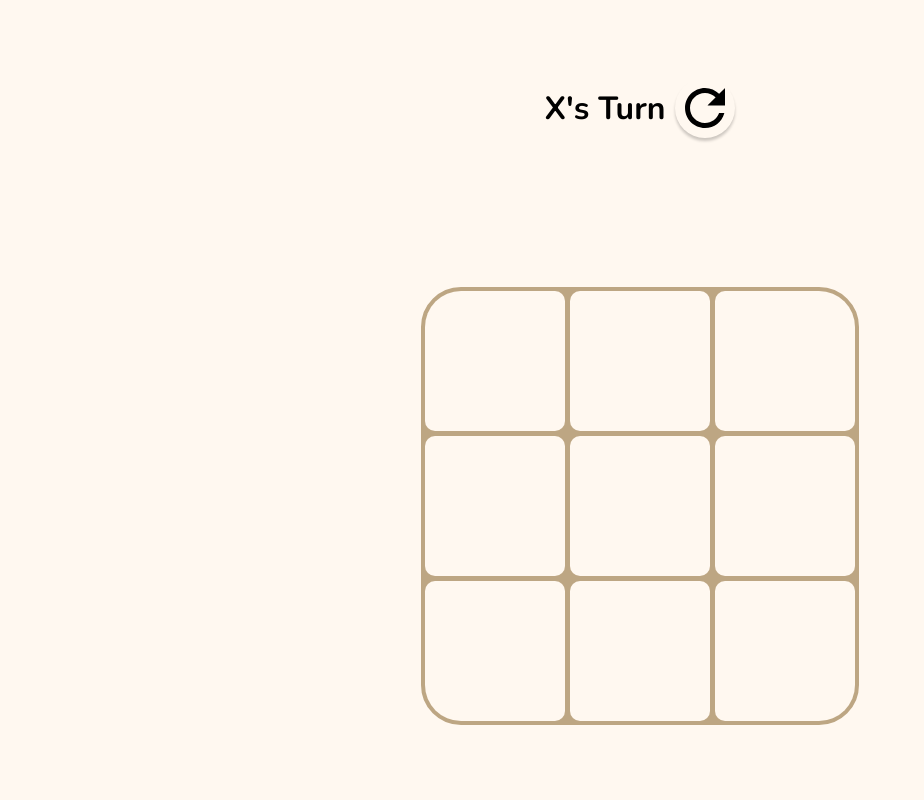
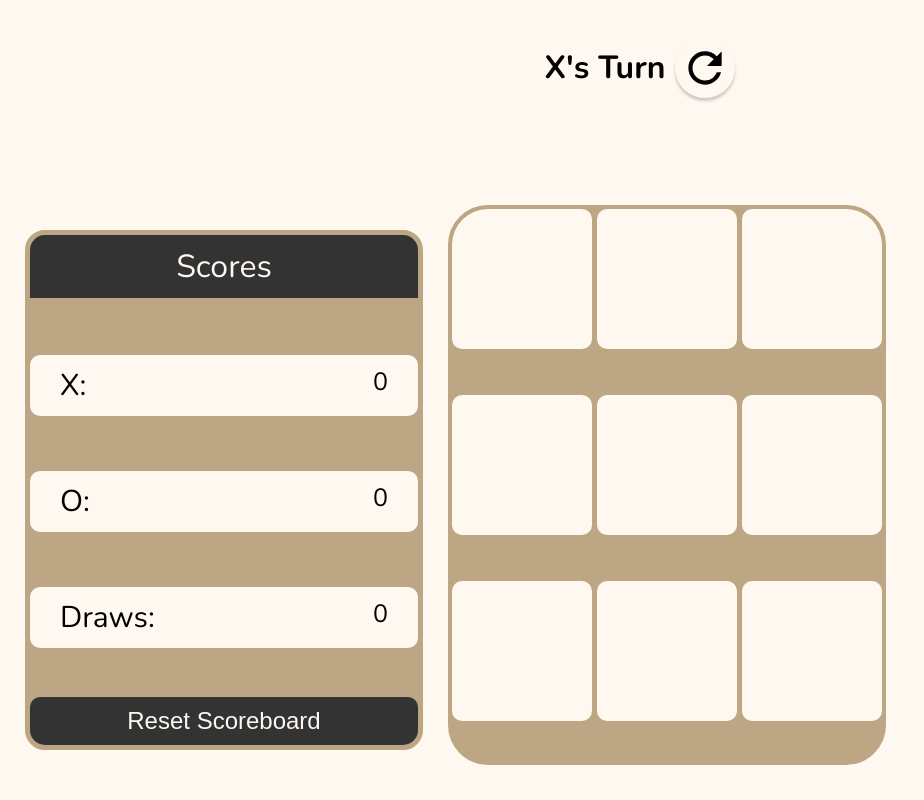
Before and after one commit to PaulEmmanuel8888/Tac, a React (Vite) app: page / in a window 1280 px wide. Shown: the whole page, without its empty margins (0-924 px from the left). Built offline with nearby package versions, Linux system fonts and the light colour scheme.

Commit message:
Add ScoreBoard component to sort and display current game scores

```diff
--- a/src/App.jsx
+++ b/src/App.jsx
@@ -1,8 +1,8 @@
 import { useState } from "react";
 import Board from "./components/Board.jsx";
-
 import Header from "./components/Header.jsx";
 import { checkWinner, isBoardFull } from "./utils/gameLogic.js";
+import ScoreBoard from "./components/ScoreBoard.jsx";
 
 function App() {
   const EMPTY_BOARD = Array(9).fill(null);
@@ -10,6 +10,29 @@ function App() {
 
   const [currentPlayer, setCurrentPlayer] = useState("X");
   const [winner, setWinner] = useState(null);
+
+  const [scores, setScores] = useState({
+    X: 0,
+    O: 0,
+    Draws: 0,
+  });
+
+  function resetBoard() {
+    setScores({
+      X: 0,
+      O: 0,
+      Draws: 0,
+    });
+  }
+
+  function updateScores(outcome) {
+    setScores((prevScores) => {
+      return {
+        ...prevScores,
+        [outcome]: prevScores[outcome] + 1,
+      };
+    });
+  }
 
   function restartGame() {
     setBoardState([...EMPTY_BOARD]);
@@ -32,9 +55,11 @@ function App() {
 
     if (result) {
       setWinner(result);
+      updateScores(result);
     } else {
       if (isBoardFull(newBoard)) {
         setWinner("Draw");
+        updateScores("Draws");
       } else {
         setCurrentPlayer((prevPlayer) => {
           return prevPlayer === "X" ? "O" : "X";
@@ -50,7 +75,10 @@ function App() {
         restartGame={restartGame}
         currentPlayer={currentPlayer}
       />
-      <Board boardState={boardState} handleSquareClick={handleSquareClick} />
+      <div className="main">
+        <ScoreBoard scores={scores} resetBoard={resetBoard} />
+        <Board boardState={boardState} handleSquareClick={handleSquareClick} />
+      </div>
     </div>
   );
 }
--- a/src/components/Header.jsx
+++ b/src/components/Header.jsx
@@ -4,7 +4,11 @@ const Header = ({ winner, restartGame, currentPlayer }) => {
   return (
     <div className="header">
       {winner ? (
-        <h1 className="winner">{winner} Wins</h1>
+        winner === "Draw" ? (
+          <h1>Draw!!!</h1>
+        ) : (
+          <h1 className="winner">{winner} Wins</h1>
+        )
       ) : (
         <h1>{currentPlayer + "'s Turn"}</h1>
       )}
--- /dev/null
+++ b/src/components/ScoreBoard.jsx
@@ -0,0 +1,27 @@
+const ScoreBoard = ({ scores, resetBoard }) => {
+  const sortedByScore = Object.fromEntries(
+    Object.entries(scores).sort(([, valA], [, valB]) => valB - valA),
+  );
+  console.log(sortedByScore);
+
+  return (
+    <div className="scoreboard">
+      <div className="scoreboard-main">
+        <div className="scoreboard-heading">Scores</div>
+
+        {Object.keys(sortedByScore).map((key) => (
+          <div key={key} className="scoreboard-item">
+            <span className="scoreboard-symbol">{key}:</span>{" "}
+            {sortedByScore[key]}
+          </div>
+        ))}
+
+        <button onClick={resetBoard} className="reset-scores-btn">
+          Reset Scoreboard
+        </button>
+      </div>
+    </div>
+  );
+};
+
+export default ScoreBoard;
--- a/src/index.css
+++ b/src/index.css
@@ -60,6 +60,12 @@ body {
   align-items: center;
   padding-top: 10px;
 }
+.main {
+  display: flex;
+  flex-direction: row;
+  justify-content: flex-start;
+  width: 100%;
+}
 .restart-btn {
   cursor: pointer;
   width: 60px;
@@ -69,6 +75,57 @@ body {
   justify-content: center;
   border-radius: 50%;
   box-shadow: 0 3px 3px 0 rgba(0, 0, 0, 0.2);
+  transition: all 0.2s ease-in-out;
+}
+.restart-btn:hover {
+  transform: scale(1.1);
 }
 .winner {
 }
+.scoreboard {
+  width: 35%;
+  padding: 25px;
+}
+.scoreboard-main {
+  background-color: #bda683;
+  border: 5px solid #bda683;
+  min-height: 65vh;
+  border-radius: 20px;
+  overflow: hidden;
+  display: flex;
+  flex-direction: column;
+  justify-content: space-between;
+}
+.scoreboard-heading {
+  background-color: #333333;
+  color: #fff8f0;
+  padding: 10px 0;
+  font-size: 32px;
+  text-align: center;
+  margin-bottom: 10px;
+}
+.scoreboard-item {
+  font-size: 25px;
+  margin: 5px 0 8px 0;
+  display: flex;
+  flex-direction: row;
+  justify-content: space-between;
+  border-radius: 10px;
+  padding: 10px 30px;
+  background-color: #fff8f0;
+}
+.scoreboard-symbol {
+  font-size: 30px;
+}
+.reset-scores-btn {
+  border-radius: 10px;
+  padding: 10px;
+  background-color: #333333;
+  color: #fff8f0;
+  font-size: 24px;
+  cursor: pointer;
+  transition: all 0.2s ease-in-out;
+}
+.reset-scores-btn:hover {
+  transform: scale(1.01);
+}
```
Also changed, not shown: src/assets/images/Refresh.svg.
